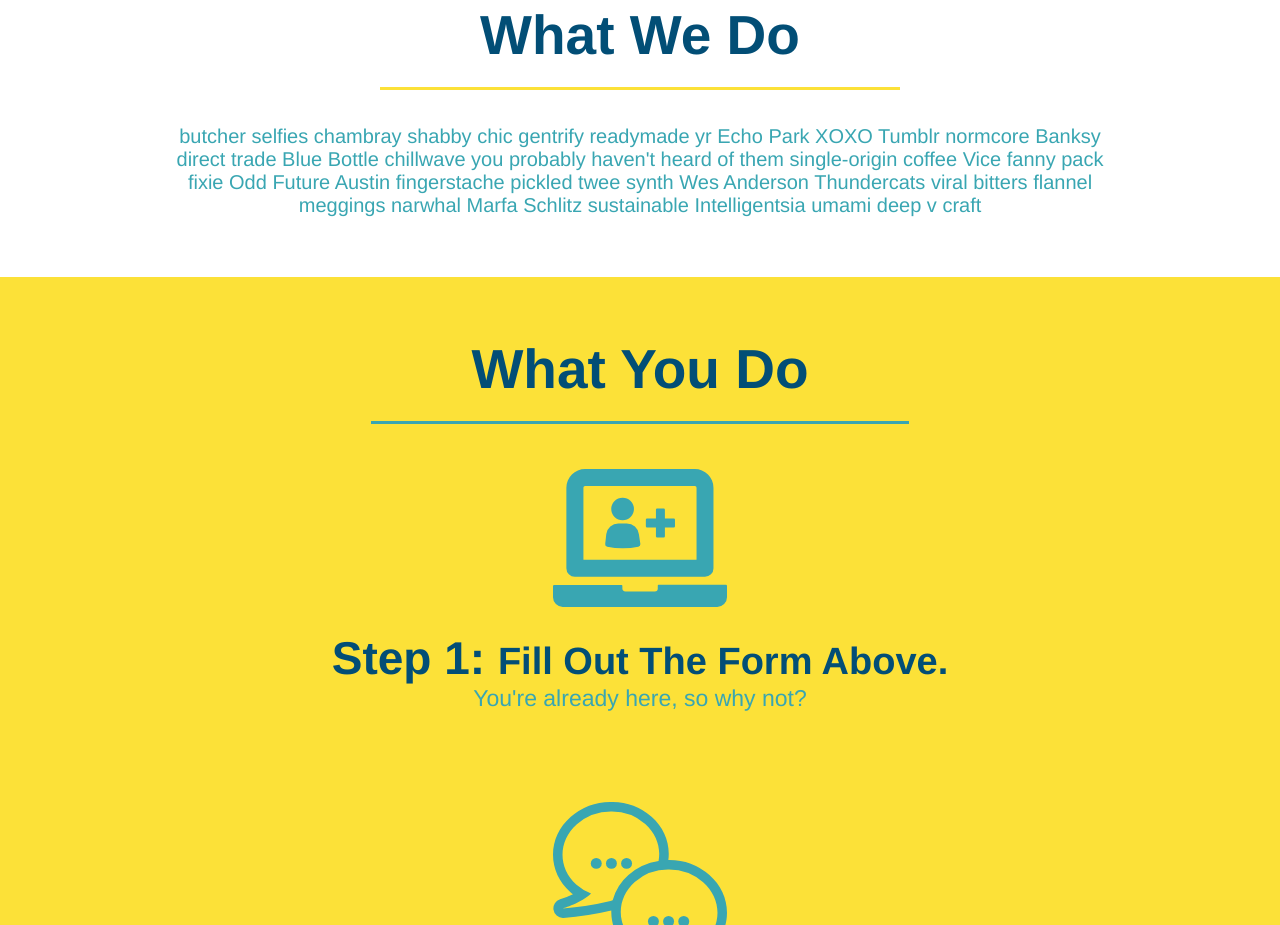
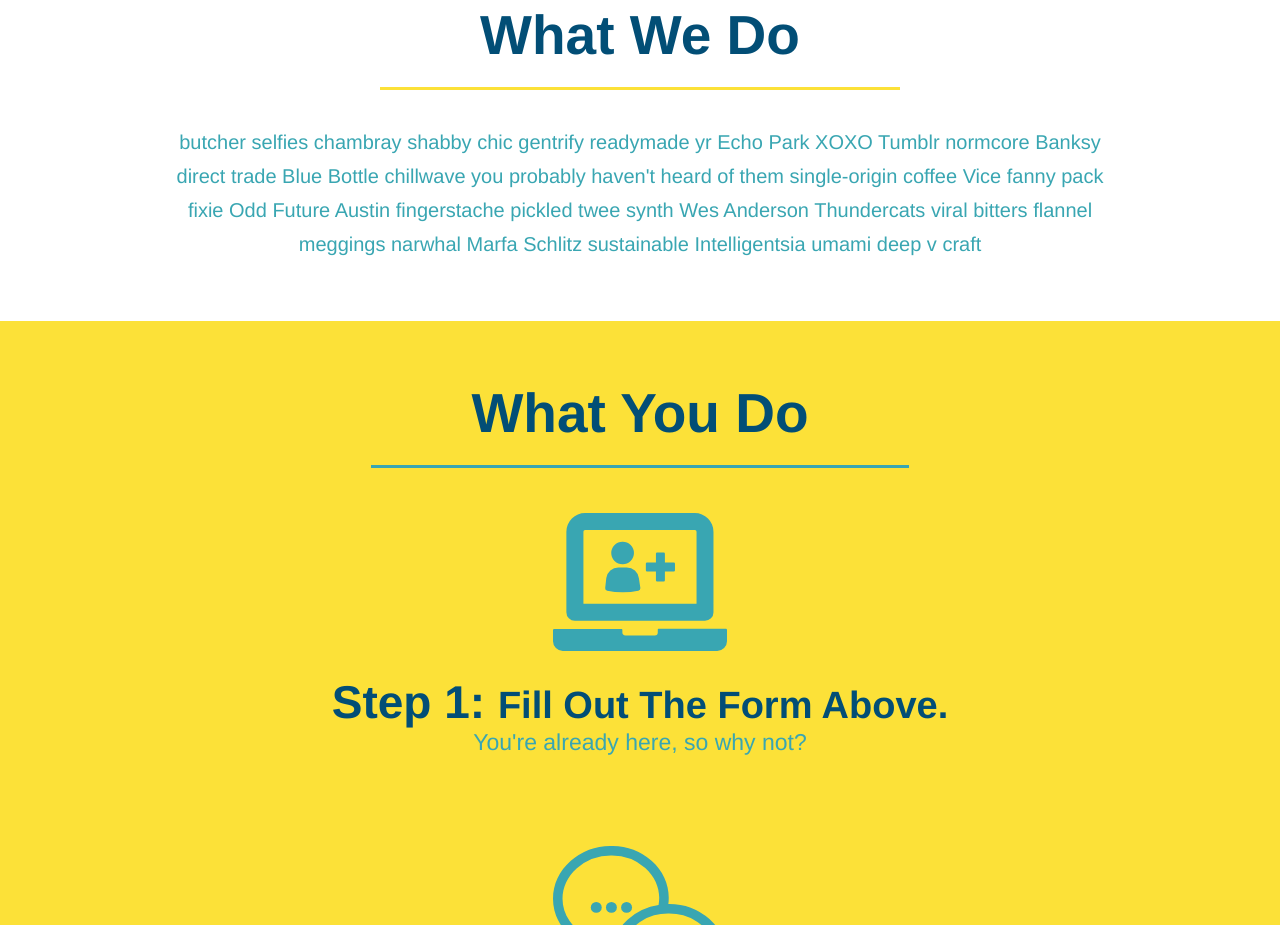
Before and after one commit to adamjflynn/run-buddy, a plain HTML site: page index.html in a window 1280 px wide. Shown: the part 859-1784 px from the top of the page. Drawn offline with Linux system fonts and the light colour scheme.

```diff
--- a/assets/css/style.css
+++ b/assets/css/style.css
@@ -111,7 +111,7 @@ section {
     text-align: center;
 }
 .intro p {
-    line-height; 1.7;
+    line-height: 1.7;
     color: #39a6b2;
     width: 80%;
     font-size: 20px;
```
Also changed, not shown: 1 other file.
